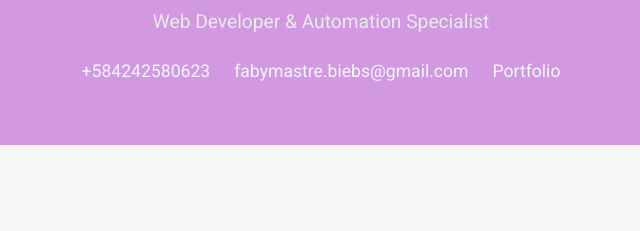
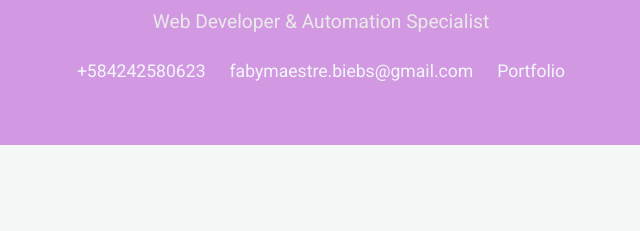
Before and after one commit to Nuttygirl/Fabiana-Maestre-Portfolio, a plain HTML site: page index.html in a window 1280 px wide. Shown: the part 165-396 px from the top of the page, 319-959 px from the left. Drawn offline with Linux system fonts and the light colour scheme.

Commit message:
Update index.html
fixed email

```diff
--- a/index.html
+++ b/index.html
@@ -17,7 +17,7 @@
             <p class="header-tagline">Web Developer & Automation Specialist</p>
             <div class="contact-info">
                 <a href="tel:+584242580623">+584242580623</a>
-                <a href="mailto:fabymastre.biebs@gmail.com">fabymastre.biebs@gmail.com</a>
+                <a href="mailto:fabymaestre.biebs@gmail.com">fabymaestre.biebs@gmail.com</a>
                 <a href="#projects">Portfolio</a>
             </div>
         </div>
```
